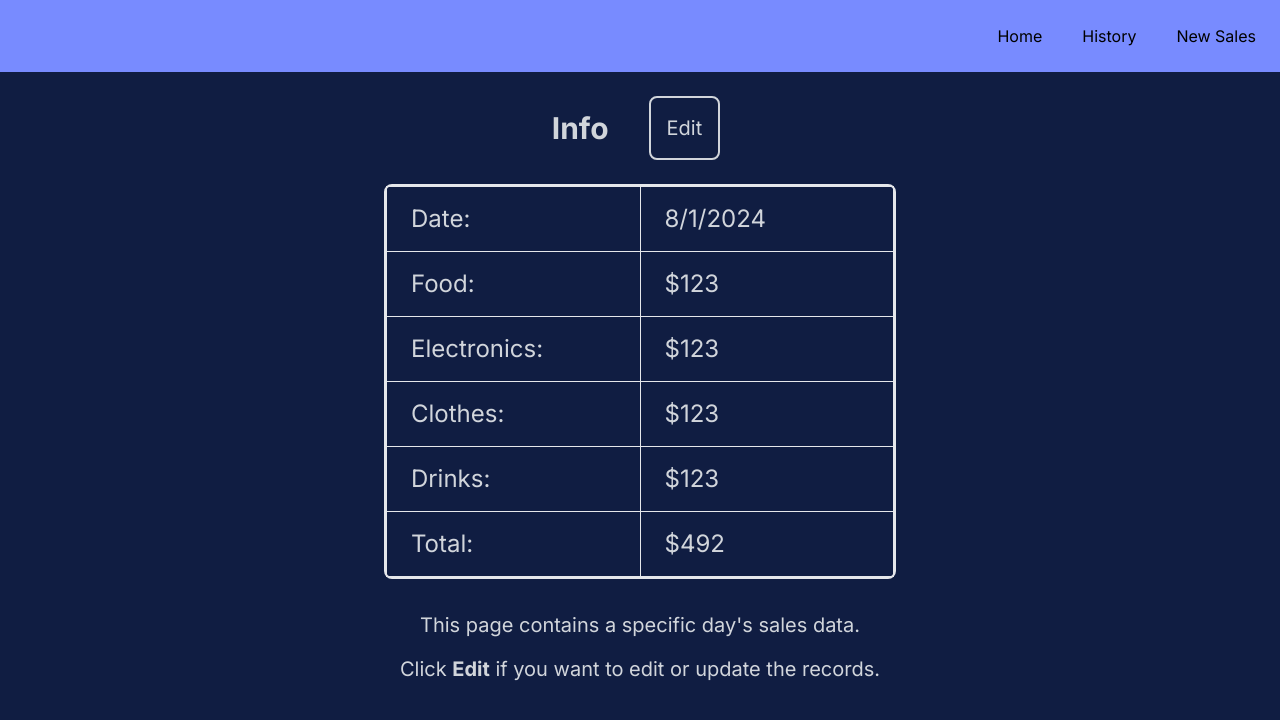
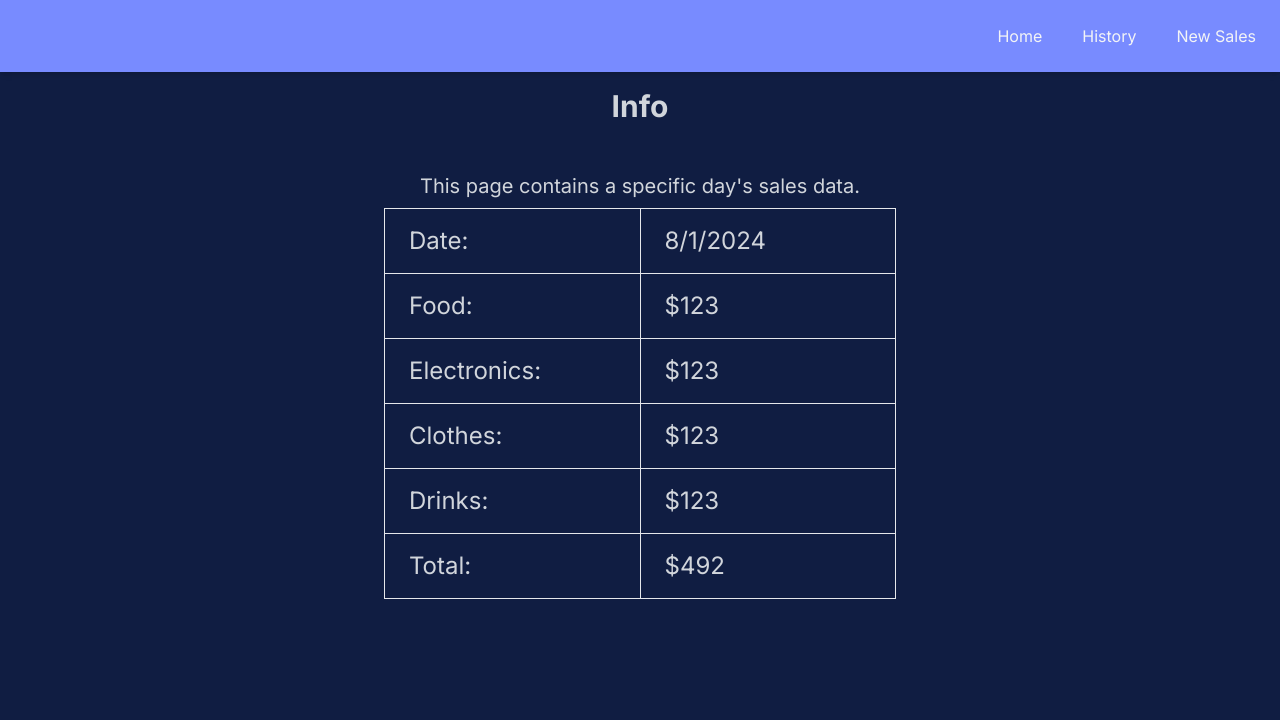
Before and after one commit to skyhanullee/final-project-sales-app, a Next.js app: page /history/1 in a window 1280 px wide. Shown: the top 720 px of the page. Built offline with nearby package versions, Linux system fonts and the light colour scheme.

Commit message:
minor styling changes

```diff
--- a/src/app/components/LoginForm.jsx
+++ b/src/app/components/LoginForm.jsx
@@ -49,12 +49,12 @@ export default function LoginForm() {
           <input
             onChange={(e) => setName(e.target.value)}
             type="text"
-            placeholder="Name"
+            placeholder=" Name"
           />
           <input
             onChange={(e) => setPassword(e.target.value)}
             type="password"
-            placeholder="Password"
+            placeholder=" Password"
           />
           <button className="bg-green-600 text-white font-bold cursor-pointer px-6 py-2">
             Login
--- a/src/app/components/Navbar.jsx
+++ b/src/app/components/Navbar.jsx
@@ -3,7 +3,7 @@ import Link from "next/link";
 
 export default function Navbar() {
   return (
-    <nav className="flex flex-row justify-end p-6 gap-10 bg-[#788bff]">
+    <nav className="flex flex-row justify-end p-6 gap-10 bg-[#788bff] text-gray-100 shadow-md">
       <Link href="/home">
         Home
       </Link>
--- a/src/app/history/[id]/page.jsx
+++ b/src/app/history/[id]/page.jsx
@@ -46,12 +46,13 @@ export default async function DailySalesInfo({ params }) {
     <main className="main-container">
       <section className="flex flex-row items-center justify-center">
         <h1 className="heading">Info</h1>
-        <Link href={`/editdailysales/${id}`} className="text-xl p-4 m-6 border-2 rounded-lg text-gray-300 border-gray-300 flex flex-row justify-around gap-8">
+        {/* <Link href={`/editdailysales/${id}`} className="text-xl p-4 m-6 border-2 rounded-lg text-gray-300 border-gray-300 flex flex-row justify-around gap-8">
           Edit
-        </Link>
+        </Link> */}
       </section>
-      <section className="max-w-lg mx-auto border-2 rounded-lg">
-        <table className="table-fixed w-full text-gray-300 border-gray-300">
+      <section className="max-w-lg mx-auto">
+      <p className="paragraph pt-8">This page contains a specific day's sales data.</p>
+        <table className="table-fixed w-full text-gray-300 border-gray-300 rounded-lg">
           <tbody>
             <tr>
               <td className="px-6 py-4 text-2xl border">Date:</td>
@@ -80,8 +81,7 @@ export default async function DailySalesInfo({ params }) {
           </tbody>
         </table>
       </section>
-      <p className="paragraph pt-8">This page contains a specific day's sales data.</p>
-      <p className="paragraph">Click <strong>Edit</strong> if you want to edit or update the records.</p>
+      {/* <p className="paragraph">Click <strong>Edit</strong> if you want to edit or update the records.</p> */}
     </main>
   );
 }
```
